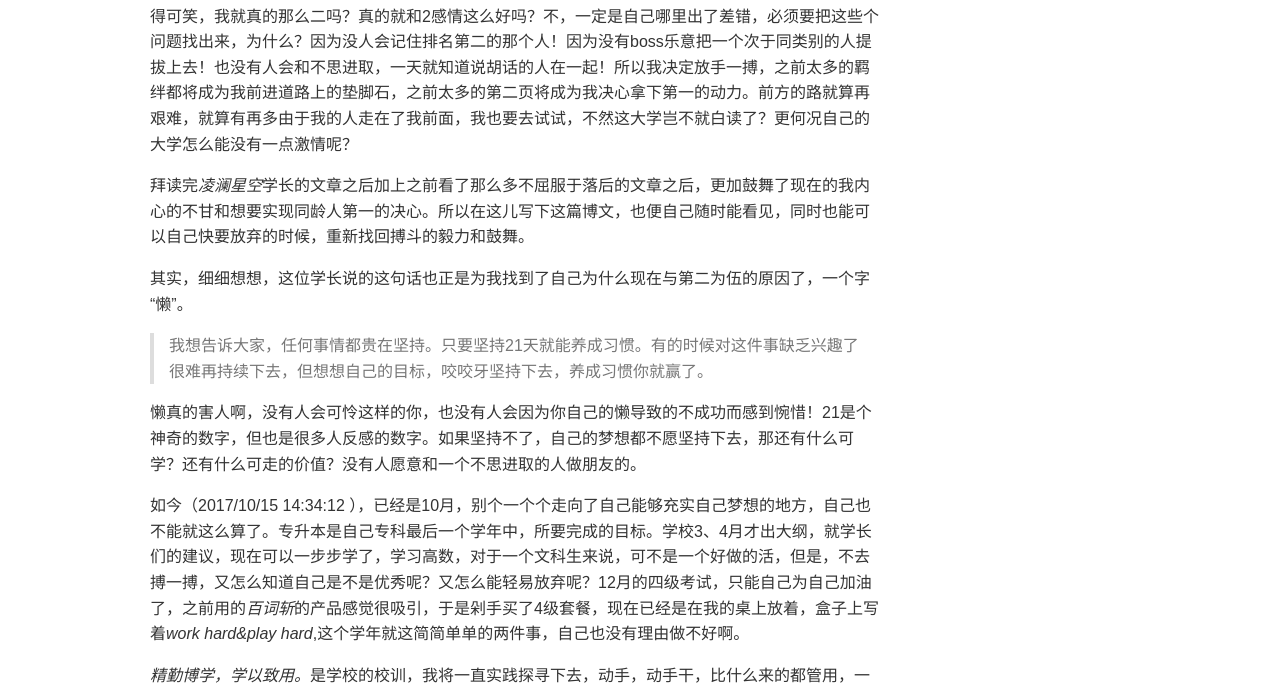
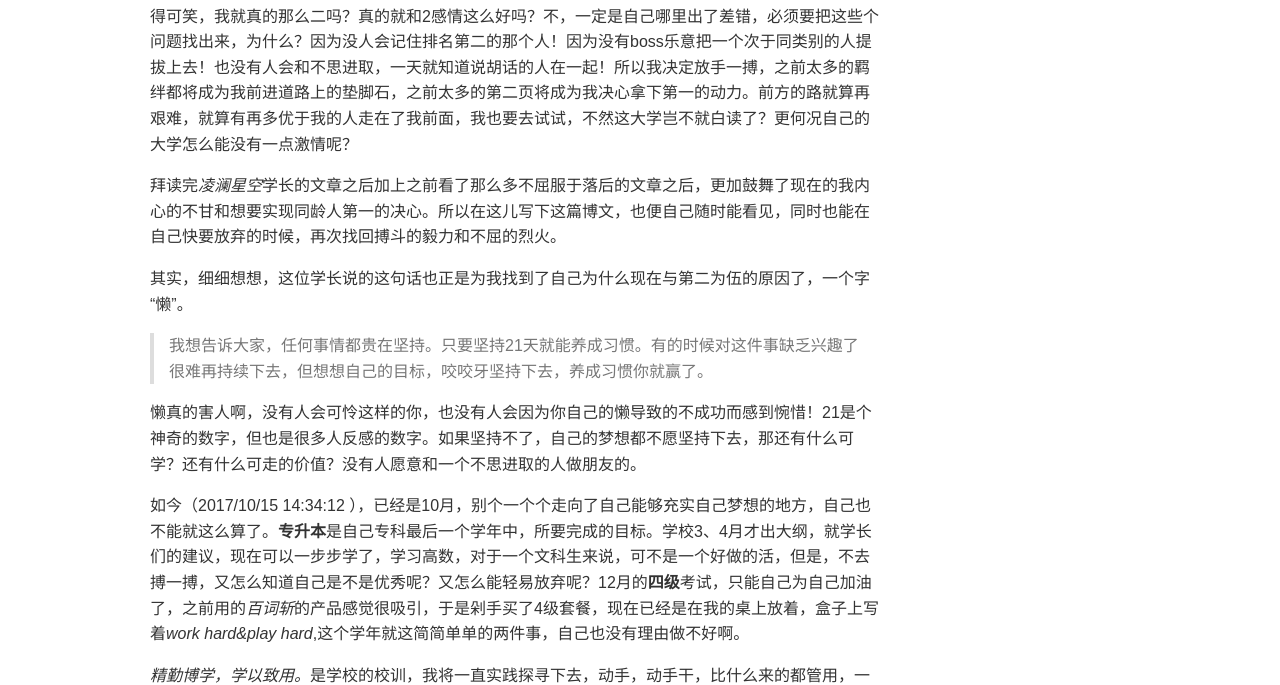
Before and after one commit to 15311110209/15311110209.github.io, a Jekyll site: the page built from _posts/blog/2017-10-15-21Days.md, in a window 1280 px wide. Shown: the part 674-1359 px from the top of the page. Built offline with Jekyll 4.4.1, drawn with Linux system fonts in a browser that asks for light colours; some of the changed text lies outside the part shown.

Commit message:
update 21Days

```diff
--- a/_posts/blog/2017-10-15-21Days.md
+++ b/_posts/blog/2017-10-15-21Days.md
@@ -12,9 +12,9 @@ keywords: github、second
 
 高考虽然考出了自己有史以来最高的分数，但这依然不能够踏上本科的专线。在成都东软学院已经两年了，如今进到项目组之后，真的感觉自己之前都是白学的，本专业的学生，都比不上别个自学的好，周围也全是申请奖学金的，而回头看看自己，感觉是多么的落寞和悲哀，这两年里自己真的都在干什么，难道真的就是专科生比不上本科生吗？真的是专科生的学习能力就要比本科生要差吗？回到现实里，就算是我们班是年级最好的班，就实践而言，真的是比不上本科班！
 
-内心不甘的我，决定去放手一搏，尽管自己小升初没有考上市里最好的初中，尽管初升高也没有考上市里的国重，也尽管自己考大学并没有考上本科，甚至来到大学里，年级排名第二，想想这些，自己都觉得可笑，我就真的那么二吗？真的就和2感情这么好吗？不，一定是自己哪里出了差错，必须要把这些个问题找出来，为什么？因为没人会记住排名第二的那个人！因为没有boss乐意把一个次于同类别的人提拔上去！也没有人会和不思进取，一天就知道说胡话的人在一起！所以我决定放手一搏，之前太多的羁绊都将成为我前进道路上的垫脚石，之前太多的第二页将成为我决心拿下第一的动力。前方的路就算再艰难，就算有再多由于我的人走在了我前面，我也要去试试，不然这大学岂不就白读了？更何况自己的大学怎么能没有一点激情呢？
+内心不甘的我，决定去放手一搏，尽管自己小升初没有考上市里最好的初中，尽管初升高也没有考上市里的国重，也尽管自己考大学并没有考上本科，甚至来到大学里，年级排名第二，想想这些，自己都觉得可笑，我就真的那么二吗？真的就和2感情这么好吗？不，一定是自己哪里出了差错，必须要把这些个问题找出来，为什么？因为没人会记住排名第二的那个人！因为没有boss乐意把一个次于同类别的人提拔上去！也没有人会和不思进取，一天就知道说胡话的人在一起！所以我决定放手一搏，之前太多的羁绊都将成为我前进道路上的垫脚石，之前太多的第二页将成为我决心拿下第一的动力。前方的路就算再艰难，就算有再多优于我的人走在了我前面，我也要去试试，不然这大学岂不就白读了？更何况自己的大学怎么能没有一点激情呢？
 
-拜读完*凌澜星空*学长的文章之后加上之前看了那么多不屈服于落后的文章之后，更加鼓舞了现在的我内心的不甘和想要实现同龄人第一的决心。所以在这儿写下这篇博文，也便自己随时能看见，同时也能可以自己快要放弃的时候，重新找回搏斗的毅力和鼓舞。
+拜读完*凌澜星空*学长的文章之后加上之前看了那么多不屈服于落后的文章之后，更加鼓舞了现在的我内心的不甘和想要实现同龄人第一的决心。所以在这儿写下这篇博文，也便自己随时能看见，同时也能在自己快要放弃的时候，再次找回搏斗的毅力和不屈的烈火。
 
 其实，细细想想，这位学长说的这句话也正是为我找到了自己为什么现在与第二为伍的原因了，一个字“懒”。
 > 我想告诉大家，任何事情都贵在坚持。只要坚持21天就能养成习惯。有的时候对这件事缺乏兴趣了很难再持续下去，但想想自己的目标，咬咬牙坚持下去，养成习惯你就赢了。
@@ -22,6 +22,6 @@ keywords: github、second
 
 懒真的害人啊，没有人会可怜这样的你，也没有人会因为你自己的懒导致的不成功而感到惋惜！21是个神奇的数字，但也是很多人反感的数字。如果坚持不了，自己的梦想都不愿坚持下去，那还有什么可学？还有什么可走的价值？没有人愿意和一个不思进取的人做朋友的。
 
-如今（2017/10/15 14:34:12 ），已经是10月，别个一个个走向了自己能够充实自己梦想的地方，自己也不能就这么算了。专升本是自己专科最后一个学年中，所要完成的目标。学校3、4月才出大纲，就学长们的建议，现在可以一步步学了，学习高数，对于一个文科生来说，可不是一个好做的活，但是，不去搏一搏，又怎么知道自己是不是优秀呢？又怎么能轻易放弃呢？12月的四级考试，只能自己为自己加油了，之前用的*百词斩*的产品感觉很吸引，于是剁手买了4级套餐，现在已经是在我的桌上放着，盒子上写着*work hard&play hard*,这个学年就这简简单单的两件事，自己也没有理由做不好啊。
+如今（2017/10/15 14:34:12 ），已经是10月，别个一个个走向了自己能够充实自己梦想的地方，自己也不能就这么算了。**专升本**是自己专科最后一个学年中，所要完成的目标。学校3、4月才出大纲，就学长们的建议，现在可以一步步学了，学习高数，对于一个文科生来说，可不是一个好做的活，但是，不去搏一搏，又怎么知道自己是不是优秀呢？又怎么能轻易放弃呢？12月的**四级**考试，只能自己为自己加油了，之前用的*百词斩*的产品感觉很吸引，于是剁手买了4级套餐，现在已经是在我的桌上放着，盒子上写着*work hard&play hard*,这个学年就这简简单单的两件事，自己也没有理由做不好啊。
 
 *精勤博学，学以致用。*是学校的校训，我将一直实践探寻下去，动手，动手干，比什么来的都管用，一个字，干！
```
